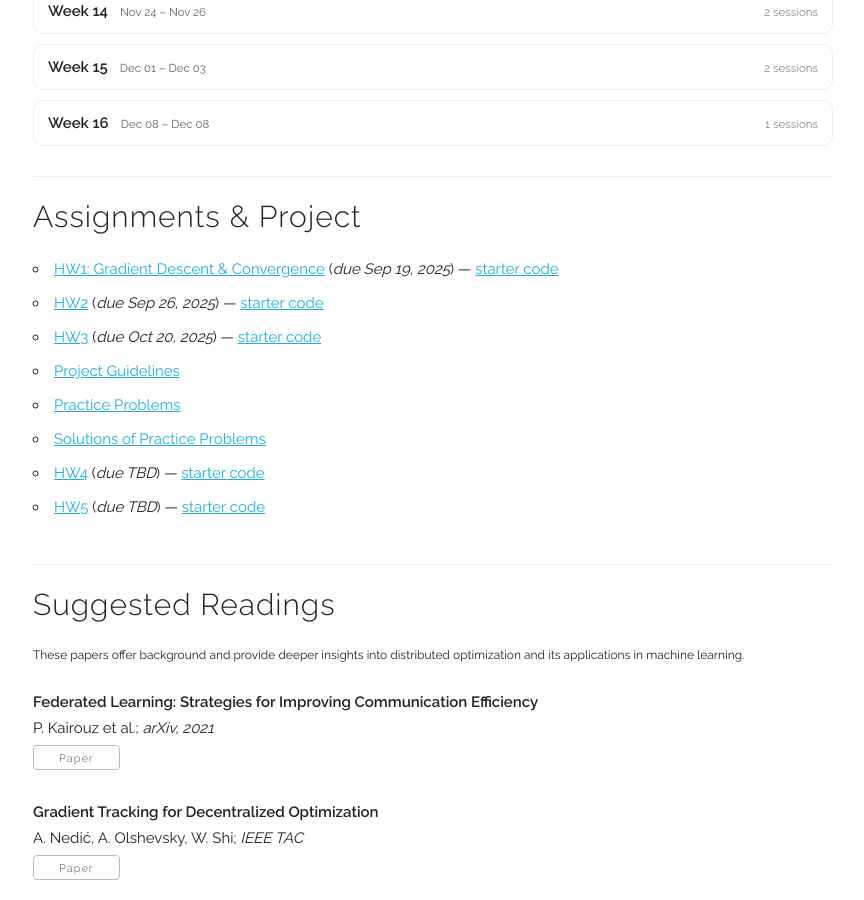
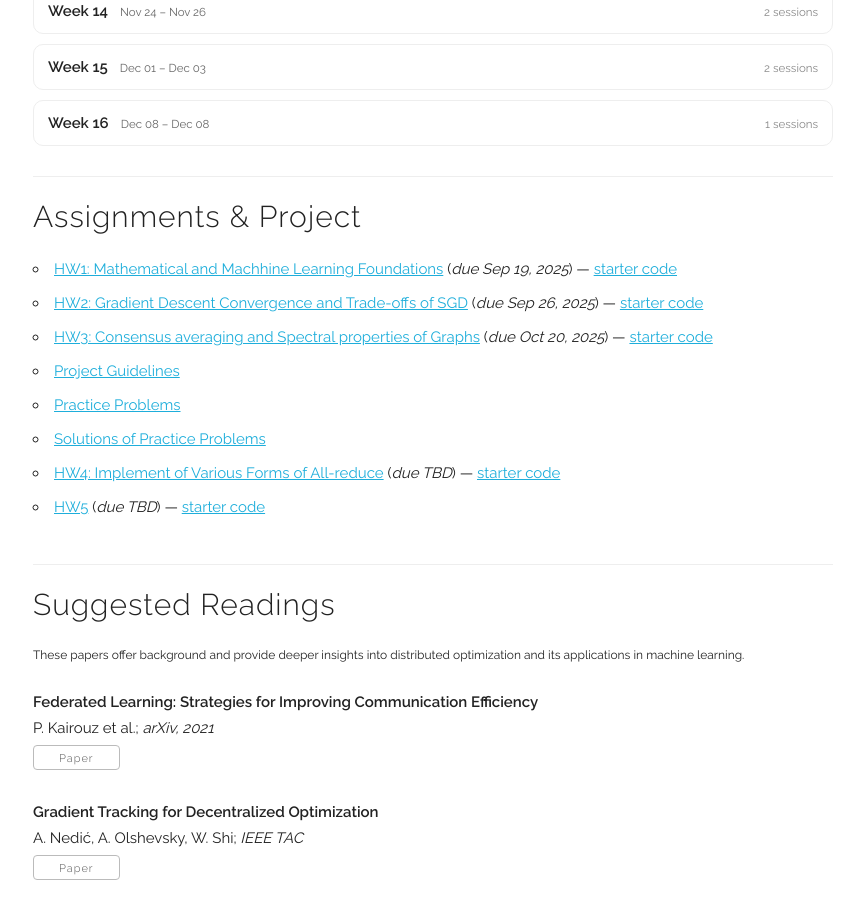
Before and after one commit to chentianyi19/ECE5290, a Jekyll site: the page built from index.html, in a window 1280 px wide and 900 px high, scrolled down 1785 px. Shown: the whole window, without its empty margins (207-1071 px from the left). Built offline with Jekyll 4.4.1, drawn with Linux system fonts in a browser that asks for light colours.

Commit message:
Update titles for homework assignments

```diff
--- a/_data/assignments.yml
+++ b/_data/assignments.yml
@@ -1,18 +1,18 @@
 # One entry per assignment or project milestone
 - id: "hw1"
-  title: "HW1: Gradient Descent & Convergence"
+  title: "HW1: Mathematical and Machhine Learning Foundations"
   due: 2025-09-19
   pdf: "/assets/hw/hw1.pdf"
   starter: ""
 
 - id: "hw2"
-  title: "HW2"
+  title: "HW2: Gradient Descent Convergence and Trade-offs of SGD"
   due: 2025-09-26
   pdf: "/assets/hw/hw2.pdf"
   starter: "/assets/hw/hw2_starter.py"
 
 - id: "hw3"
-  title: "HW3"
+  title: "HW3: Consensus averaging and Spectral properties of Graphs"
   due: 2025-10-20
   pdf: "/assets/hw/hw3.pdf"
   starter: ""
@@ -36,7 +36,7 @@
   starter: null
 
 - id: "hw4"
-  title: "HW4"
+  title: "HW4: Implement of Various Forms of All-reduce"
   due: TBD
   pdf: "/assets/hw/hw4.pdf"
   starter: ""
```
